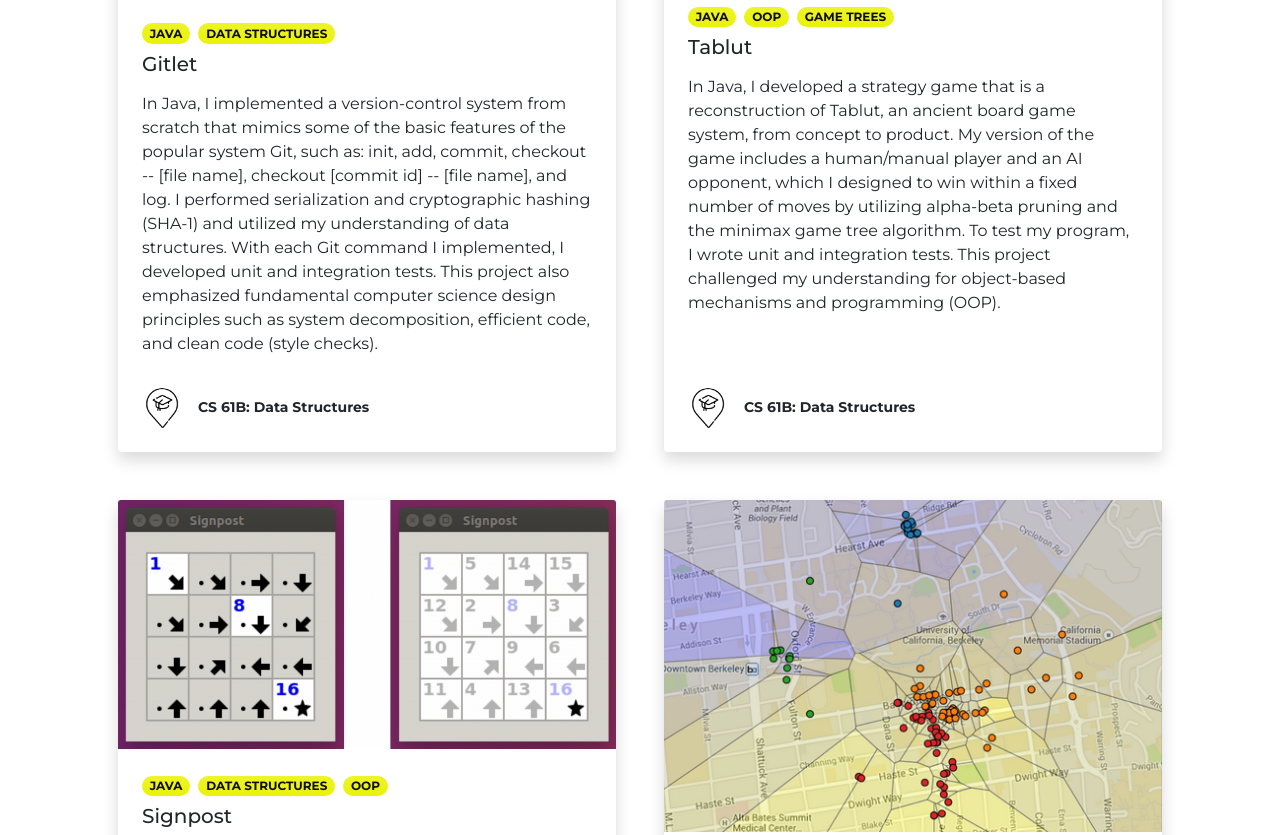
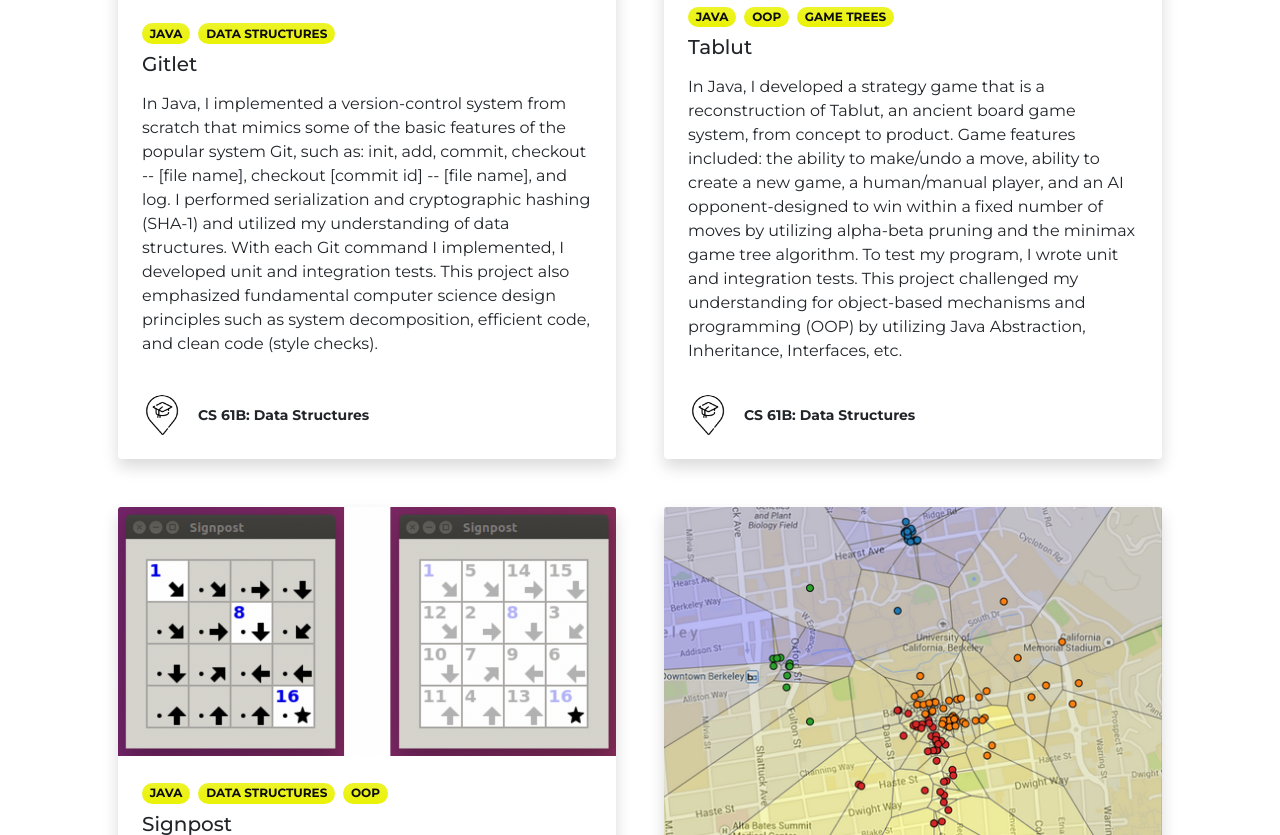
Before and after one commit to acruz101/acruz101.github.io, a website: page dscs-home.html in a window 1280 px wide. Shown: the part 923-1758 px from the top of the page. Drawn offline with nearby package versions, Linux system fonts and the light colour scheme.

Commit message:
edit tablut

```diff
--- a/dscs-home.html
+++ b/dscs-home.html
@@ -77,7 +77,7 @@
                                  <div class="card-body p-4">
                                     <div class="badge text-black bg-neon bg-gradient rounded-pill mb-2">JAVA</div><div class="badge text-black bg-neon bg-gradient rounded-pill mx-2 mb-2">OOP</div><div class="badge text-black bg-neon bg-gradient rounded-pill mb-2">GAME TREES</div>
                                     <a class="fw-bolder a-hide-underline link-dark stretched-link "><div class="h5 card-title mb-3">Tablut</div></a>
-                                    <p class="card-text mb-2">In Java, I developed a strategy game that is a reconstruction of Tablut, an ancient board game system, from concept to product. My version of the game includes a human/manual player and an AI opponent, which I designed to win within a fixed number of moves by utilizing alpha-beta pruning and the minimax game tree algorithm. To test my program, I wrote unit and integration tests. This project challenged my understanding for object-based mechanisms and programming (OOP).</p>
+                                    <p class="card-text mb-2">In Java, I developed a strategy game that is a reconstruction of Tablut, an ancient board game system, from concept to product. Game features included: the ability to make/undo a move, ability to create a new game, a human/manual player, and an AI opponent-designed to win within a fixed number of moves by utilizing alpha-beta pruning and the minimax game tree algorithm. To test my program, I wrote unit and integration tests. This project challenged my understanding for object-based mechanisms and programming (OOP) by utilizing Java Abstraction, Inheritance, Interfaces, etc.</p>
                                 </div>
                                 <div class="card-footer p-4 pt-0 bg-transparent border-top-0">
                                     <div class="d-flex align-items-end justify-content-between">
```
